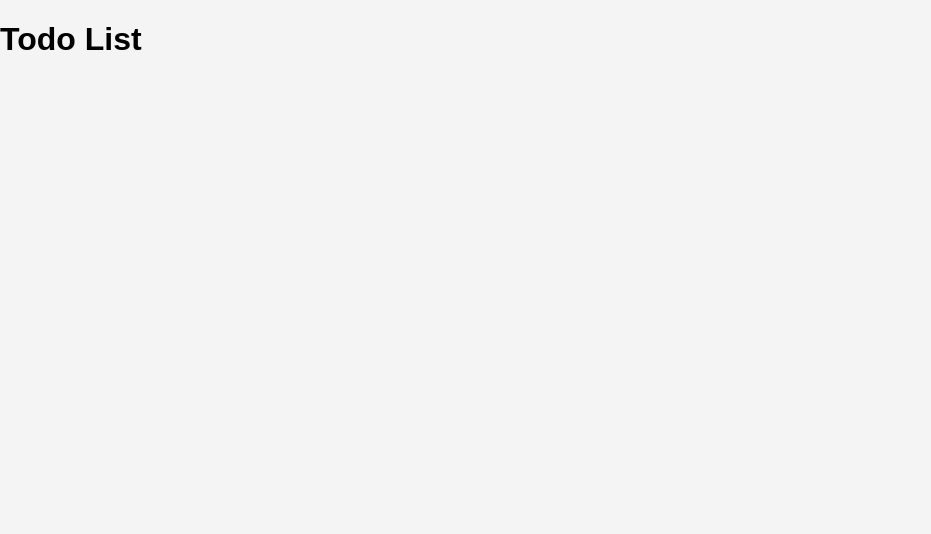
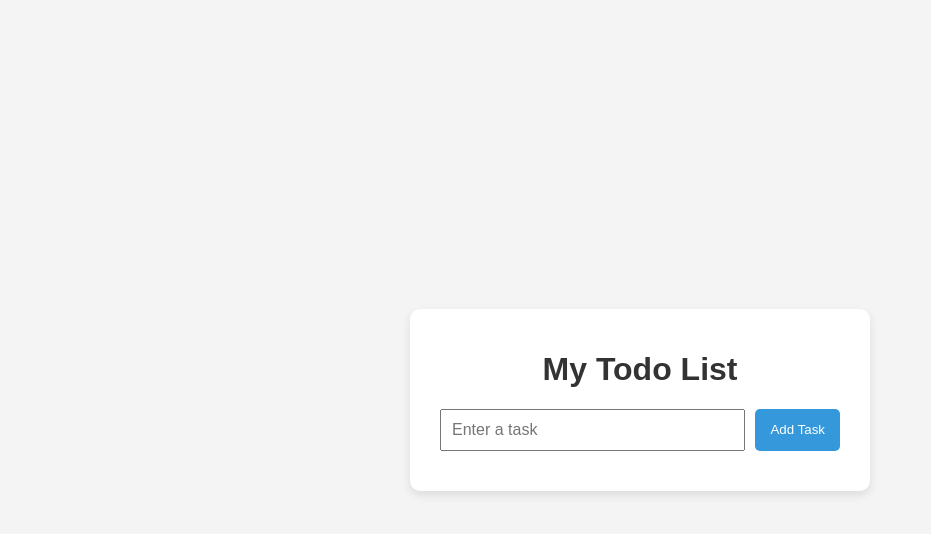
Before and after one commit to mdanny11/todo-list-app, a plain HTML site: page index.html in a window 1280 px wide. Shown: the whole page, without its empty margins (0-931 px from the left). Drawn offline with Linux system fonts and the light colour scheme.

Commit message:
Added basic HTML layout CSS styling

```diff
--- a/index.html
+++ b/index.html
@@ -1,16 +1,23 @@
 <!DOCTYPE html>
 <html lang="en">
 <head>
-    <meta charset="UTF-8">
-    <meta name="viewport" content="width=device-width, initial-scale=1.0">
-    <title>Todo List</title>
-    <link rel="stylesheet" href="style.css">
+  <meta charset="UTF-8" />
+  <meta name="viewport" content="width=device-width, initial-scale=1.0" />
+  <title>Todo List App</title>
+  <link rel="stylesheet" href="style.css" />
 </head>
 <body>
-    <h1>Todo List</h1>
-    <div id="todo-app">
-        <!-- Todo List will go here -->
+  <div id="todo-app">
+    <h1>My Todo List</h1>
+    <div class="input-section">
+      <input type="text" id="task-input" placeholder="Enter a task" />
+      <button onclick="addTask()">Add Task</button>
     </div>
-    <script src="app.js"></script>
+    <ul id="task-list">
+      <!-- Tasks will be added here -->
+    </ul>
+  </div>
+
+  <script src="app.js"></script>
 </body>
 </html>
--- a/style.css
+++ b/style.css
@@ -3,8 +3,59 @@ body {
     background-color: #f4f4f4;
     margin: 0;
     padding: 0;
-}
+    display: flex;
+    justify-content: center;
+    align-items: center;
+    height: 100vh;
+  }
 
-#todo-app {
-    margin: 20px;
-}
+  #todo-app {
+    background-color: #ffffff;
+    padding: 20px 30px;
+    border-radius: 10px;
+    box-shadow: 0px 4px 10px rgba(0, 0, 0, 0.1);
+    width: 400px;
+  }
+
+  h1 {
+    text-align: center;
+    color: #333;
+  }
+
+  .input-section {
+    display: flex;
+    gap: 10px;
+    margin-bottom: 20px;
+  }
+
+  input[type="text"] {
+    flex: 1;
+    padding: 10px;
+    font-size: 16px;
+  }
+
+  button {
+    padding: 10px 15px;
+    background-color: #3498db;
+    color: white;
+    border: none;
+    border-radius: 5px;
+    cursor: pointer;
+  }
+
+  button:hover {
+    background-color: #2980b9;
+  }
+
+  ul {
+    list-style-type: none;
+    padding: 0;
+  }
+
+  ul li {
+    padding: 10px;
+    background-color: #f9f9f9;
+    margin-bottom: 8px;
+    border-radius: 5px;
+    border: 1px solid #ddd;
+  }
```
